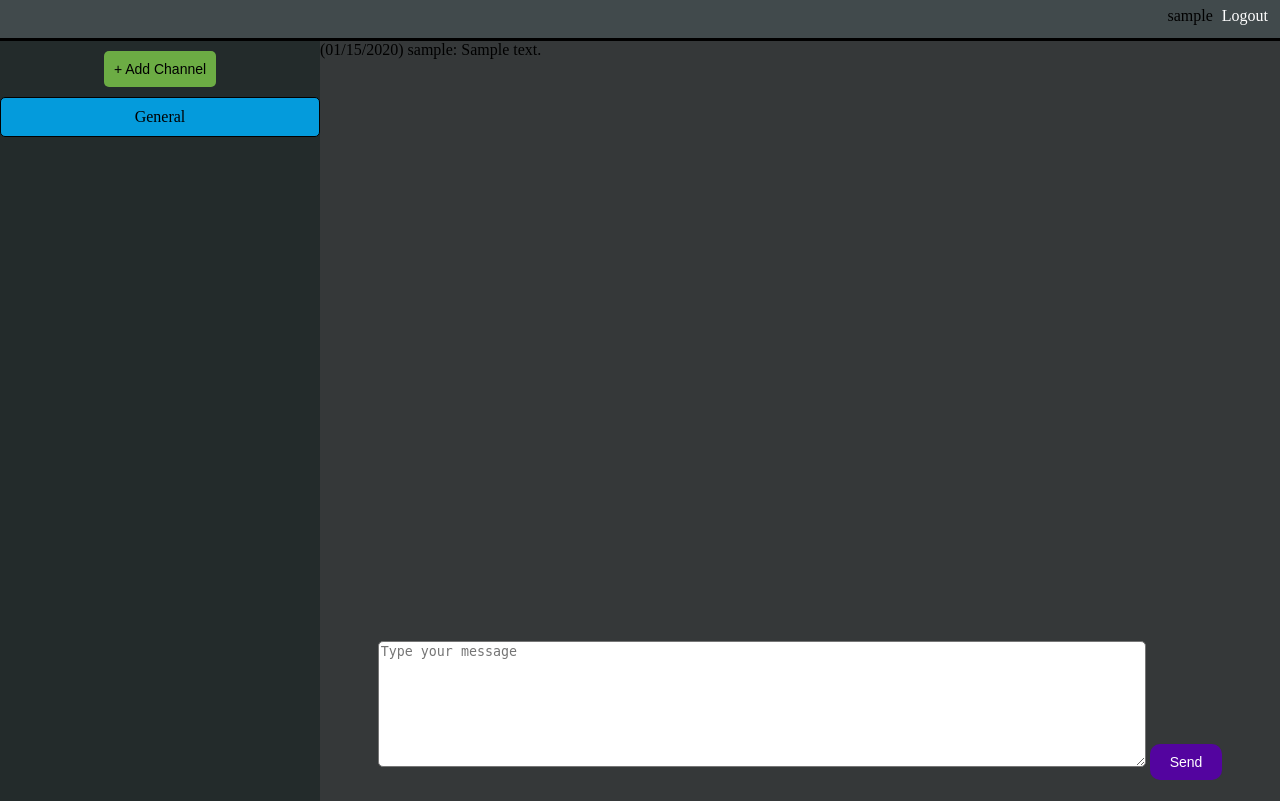
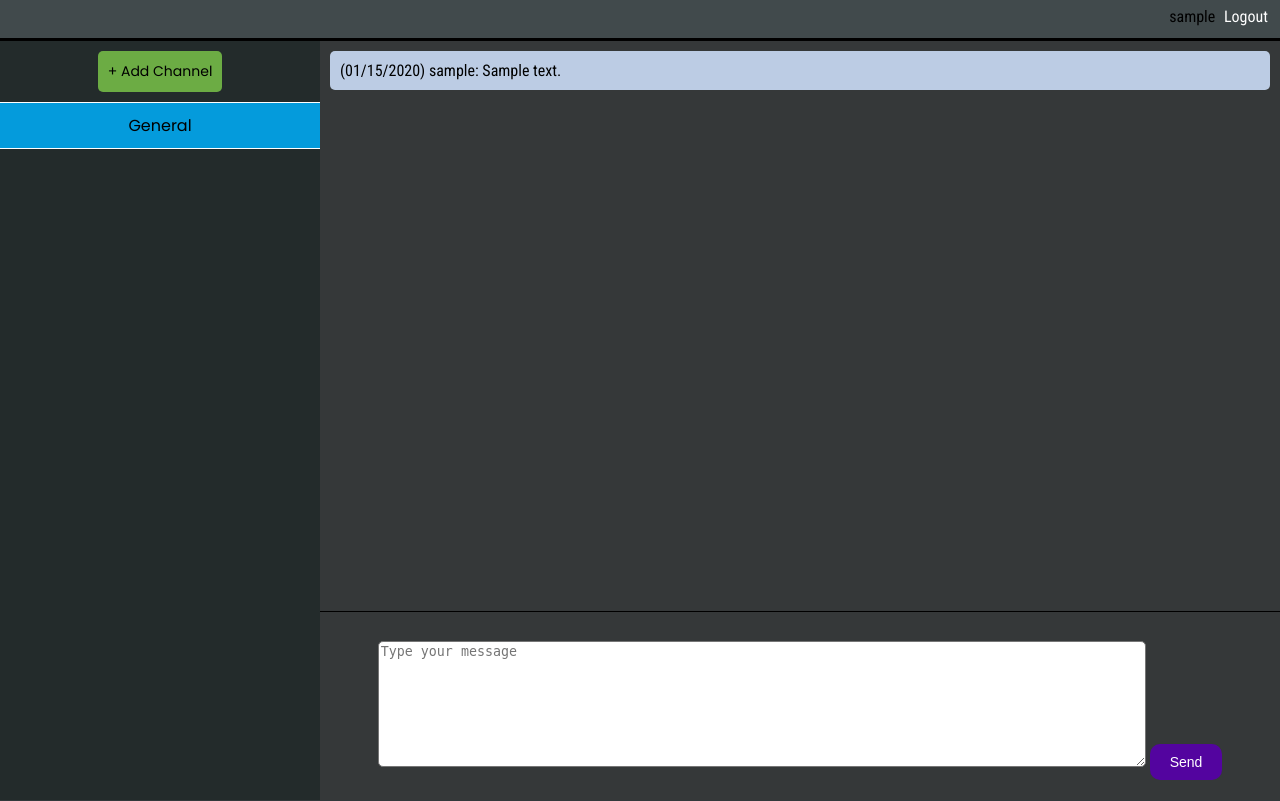
Before and after one commit to r0ss26/Flack, a Flask app: a page that uses templates/main.html in a window 1280 px wide. Run offline with Flask 2, Linux system fonts and the light colour scheme; the visitor is signed in with stand-in values (Sample User, id 1); tables that the repository leaves empty hold one stand-in row (values such as "Sample post"); parts of the project's set-up code (start-up, migrations or seed data) failed here and were passed over; some libraries are stand-ins or nearby versions.

Commit message:
cleaned up code, added join and leave room functionality, changed layout

```diff
--- a/application.py
+++ b/application.py
@@ -7,8 +7,8 @@ from werkzeug import generate_password_hash, check_password_hash
 from flask_socketio import SocketIO, emit, join_room, leave_room, send
 from flask import Flask, render_template, request, session, redirect, url_for, Session
 
-# Import models in order to modify database
-from models import *
+# Import models in order to modify and query database
+from models import User, Channel, Message
 
 # Initialise and configure flask application
 app = Flask(__name__)
@@ -49,10 +49,8 @@ def index():
 # Dynamic URL for different chatrooms
 @app.route("/channel/<channel>", methods=['GET', 'POST'])
 def display_channel(channel):
-
     # Request method is GET
     if request.method == 'GET':
-
         # If a user is not logged in redirect them to the index route
         # This stops users from viewing chatrooms without first signing up
         if not session.get('userid'):
@@ -60,8 +58,7 @@ def display_channel(channel):
 
         # Get mesages in the current channel and pass them to the template
         messages = db_session.query(Message).filter_by(channel=channel).all()
-        session['current_channel'] = channel
-        print('###############################################################' + session['current_channel'] + '##############################################################')
+        session['current_channel']=channel
         return render_template("main.html", messages=messages, channels=channels)
 
     # Otherwise request method is POST
@@ -80,12 +77,11 @@ def display_channel(channel):
             channels.append(channel_name)
 
             # Take the user back to the chatroom
-            return render_template('main.html', channels=channels)
+            return redirect(url_for("display_channel", channel=channel_name))
 
         # If the channel already exists, display an error
         except:
             error = ' Channel already exists'
-            print(error)
             return render_template('main.html', error=error, channels=channels)
 
 @app.route("/login", methods=["GET", "POST"])
@@ -137,7 +133,6 @@ def login():
             # add the user to the current session and take them to the index page
             session['username'] = request.form.get("username")
             session['userid'] = db_session.query(User).filter_by(username = username).one().id
-            print(session.get('userid'))
             return redirect(url_for('index'))
 
 @app.route("/signup", methods=["GET", "POST"])
@@ -157,23 +152,20 @@ def signup():
 
     # Otherwise request method is POST
     else:
-
         # Get user input
         username = request.form.get('username')
         password = request.form.get('password')
-        confirm_password = request.form.get('confirm_password')
+        confirm_password = request.form.get('confirm-password')
 
         # Check if the username is valid
-        if not re.search('^[A-Za-z0-9\_\-]+$', username):
+        if not re.search(r'^[A-Za-z0-9_-]+$', username):
             error = ' Invalid username: Must only contain characters, numbers, underscores and/or hyphens'
             return render_template('signup.html', error=error)
 
         # Check if the username is available
         if db_session.query(User).filter_by(username = request.form.get("username")).all() == []:
-
             # If the username is availble, check if passwords match
             if password == confirm_password:
-
                 # create a new user object
                 new_user = User(username=request.form.get("username"), hash=generate_password_hash(request.form.get("password")))
 
@@ -217,20 +209,22 @@ def post(data):
     new_post = Message(user_id=session.get('userid'), channel=data['room'], message=data['message'])
     db_session.add(new_post)
     db_session.commit()
-    emit('announce post', data, broadcast=True)
+    emit('announce post', data, room=data['room'], broadcast=True)
 
 # Anounce when a user enters a chatroom
 @socketio.on('join')
 def on_join(data):
     username = session.get('username')
     room = data['room']
+    data['message'] = 'joined the room'
+    emit('announce post', data, room=room, broadcast=True)
     join_room(room)
-    send(username + ' has entered the room.', room=room)
 
 # Anounce when a user leaves a chatroom
 @socketio.on('leave')
 def on_leave(data):
     username = data['username']
     room = data['room']
+    data['message'] = 'has left the room'
+    emit('announce post', data, room=room, broadcast=True)
     leave_room(room)
-    send(username + ' has left the room.', room=room)
--- a/database.py
+++ b/database.py
@@ -1,3 +1,5 @@
+# This module initializes the database
+
 import os
 from sqlalchemy import create_engine
 from sqlalchemy.orm import scoped_session, sessionmaker
--- a/models.py
+++ b/models.py
@@ -1,3 +1,5 @@
+# This module defines the models for the sqlAlchemy ORM
+
 from sqlalchemy import Column, Integer, String, ForeignKey, DateTime
 from sqlalchemy.orm import relationship
 from database import Base
--- a/momentjs.py
+++ b/momentjs.py
@@ -1,4 +1,5 @@
 # Source: https://blog.miguelgrinberg.com/post/the-flask-mega-tutorial-part-xiii-dates-and-times
+# This module defines a momentJS class for formatting date strings
 
 from jinja2 import Markup
 
--- /dev/null
+++ b/static/js/modal.js
@@ -0,0 +1,27 @@
+/* global $ */
+
+// This file adds the client-side modal functionality for adding new channels
+$(document).ready(function () {
+  var modal = document.getElementById('channel-modal')
+  var btn = document.getElementById('add-channel')
+
+  // Get the <span> element that closes the modal
+  var span = document.getElementsByClassName('close')[0]
+
+  // When the user clicks on the add channel button, open the modal
+  btn.onclick = function () {
+    modal.style.display = 'block'
+  }
+
+  // When the user clicks on <span> (x), close the modal
+  span.onclick = function () {
+    modal.style.display = 'none'
+  }
+
+  // When the user clicks anywhere outside of the modal, close it
+  window.onclick = function (event) {
+    if (event.target === modal) {
+      modal.style.display = 'none'
+    }
+  }
+})
--- a/static/styles.css
+++ b/static/styles.css
@@ -2,6 +2,9 @@ html {
   background-color: #232b2b;
   height: 100%;
   margin: 0;
+  overflow-y: hidden;
+  position: fixed;
+  width: 100%;
 }
 
 body {
@@ -63,20 +66,20 @@ body {
 }
 
 textarea {
-    -webkit-box-sizing: border-box;
-    -moz-box-sizing: border-box;
   box-sizing: border-box;
   color: black;
-    background-color: ;
-
   margin-bottom: 0;
-
+  -moz-box-sizing: border-box;
+  -webkit-box-sizing: border-box;
   width: 80%;
 }
 
 .message_body {
+  font-family: 'Roboto Condensed', sans-serif;
+  border-bottom: solid 0.2px black;
   height: 75%;
-  overflow: scroll;
+  overflow-y: scroll;
+  overflow-x: hidden;
 }
 
 #send-message {
@@ -84,46 +87,45 @@ textarea {
 }
 
 .enter-message {
+  bottom: 0;
   position: absolute;
   text-align: center;
-  bottom: 0;
 }
 
 .add_channel{
+  background-color: #6CAC44;
+  border: none;
+  font-family: 'Poppins', sans-serif;
+  font-size: 14px;
+  margin-bottom: 10px;
+  border-radius: 5px;
+  margin-top: 10px;
   padding: 10px;
-  margin-top: 10px;
-  margin-bottom: 10px;
-  font-size: 14px;
-  border-radius: 5px;
-  border: none;
-  background-color: #6CAC44;
-
 }
 
 .error {
+  border: 1px solid white;
   background-color: #DC3C4C;
   border-radius: 5px;
   padding: 10px;
-  border: 1px solid white;
 }
 
 header {
+  border-bottom: solid;
   background-color: #414a4c;
+  height: 5%;
   text-align: right;
-  border-bottom: solid;
-  height: 5%;
 }
 
 #navbar {
+  font-family: 'Roboto Condensed', sans-serif;
   list-style-type: none;
-  padding: 7px;
   margin: 0;
   overflow: hidden;
+  padding: 7px;
 }
 
-#navbar li {
-  display: inline;
-}
+#navbar li {display: inline;}
 
 #navbar a {
   color: white;
@@ -209,18 +207,19 @@ header ul {
 }
 
 #channel-name {
+  border-radius: 2px;
   padding: 5px;
-  border-radius: 2px;
 }
 
-
 .channel {
+  background-color: #049BDC;
+  border-bottom: 0.2px solid white;
+  border-radius: 0px;
+  border-top: 0.2px solid white;
+  cursor: pointer;
+  font-family: 'Poppins', sans-serif;
   padding: 10px;
-  background-color: #049BDC;
-  border-radius: 5px;
-  border: solid black 1px;
   text-align: center;
-  cursor: pointer;
 }
 
 button {cursor: pointer;}
@@ -228,3 +227,12 @@ button {cursor: pointer;}
 a {cursor: pointer;}
 
 #message {border-radius: 5px;}
+
+.message{
+  background-color: #BCCCE4;
+  border-radius: 5px;
+  margin: 10px;
+  padding: 10px;
+  width: auto;
+  word-wrap: break-word;
+}
--- a/templates/layout.html
+++ b/templates/layout.html
@@ -1,14 +1,20 @@
 <!DOCTYPE html>
 <html lang="en" dir="ltr">
+
 <head>
   <meta charset="utf-8">
   <link rel="stylesheet" href="{{ url_for('static', filename='styles.css') }}">
+  <link href="https://fonts.googleapis.com/css?family=Poppins|Roboto+Condensed" rel="stylesheet">
   <script type="text/javascript" src="//cdnjs.cloudflare.com/ajax/libs/socket.io/1.3.6/socket.io.min.js"></script>
-    <script src="https://code.jquery.com/jquery-3.3.1.js" integrity="sha256-2Kok7MbOyxpgUVvAk/HJ2jigOSYS2auK4Pfzbm7uH60=" crossorigin="anonymous"></script>
+  <script src="https://code.jquery.com/jquery-3.3.1.js" integrity="sha256-2Kok7MbOyxpgUVvAk/HJ2jigOSYS2auK4Pfzbm7uH60="
+    crossorigin="anonymous"></script>
   <script type="text/javascript" src="/static/js/scripts.js"></script>
   <script type="text/javascript" src="/static/js/moment.min.js"></script>
+  {% block scripts %}
+  {% endblock %}
   <title>Flack</title>
 </head>
+
 <body>
   <!-- Navigation bar -->
   <header>
@@ -25,4 +31,5 @@
   {% block body %}
   {% endblock body %}
 </body>
+
 </html>
--- a/templates/main.html
+++ b/templates/main.html
@@ -1,4 +1,8 @@
 {% extends "layout.html" %}
+
+{% block scripts %}
+<script type="text/javascript" src="/static/js/modal.js"></script>
+{% endblock%}
 
 {% block body %}
 <!-- Modal for adding channels -->
@@ -12,6 +16,7 @@
     </form>
   </div>
 </div>
+<!-- Body -->
 <div id="wrapper">
   <div class="channel_list">
     <div class="add_channel_container">
@@ -27,8 +32,8 @@
   <div class="channel_body">
     <div class="message_body">
       {% for message in messages %}
-          <div>
-              <span>({{  momentjs(message.timestamp).calendar() }}) </span>
+      <div class="message">
+        <span>({{ momentjs(message.timestamp).calendar() }}) </span>
         <span>{{ message.user.username }}: </span>
         <span>{{ message.message }}</span>
       </div>
```
Also changed, not shown: other parts of static/styles.css (+23 -27 lines), static/js/scripts.js (+34 -60 lines), templates/signup.html (+4 -4 lines), templates/login.html (indentation only). Lines whose indentation alone changed are shown as unchanged.
